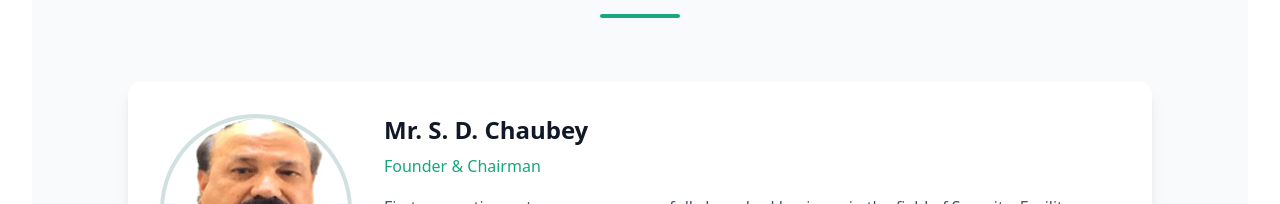
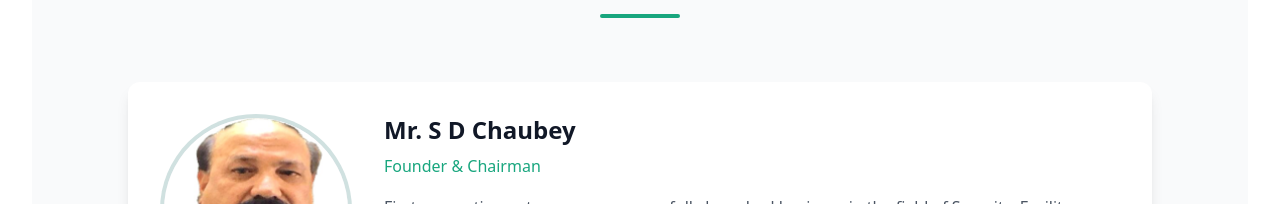
Before and after one commit to ZSSoffice/zsswebsitelive, a React (Vite) app: page / in a window 1280 px wide. Shown: the part 1974-2178 px from the top of the page. Built offline with nearby package versions, Linux system fonts and the light colour scheme.

Commit message:
management board name change

```diff
--- a/src/components/About.jsx
+++ b/src/components/About.jsx
@@ -52,7 +52,7 @@ const About = () => {
                     />
                   </div>
                   <div className="flex-grow text-center md:text-left">
-                    <h4 className="text-2xl font-semibold text-gray-900 mb-2">Mr. S. D. Chaubey</h4>
+                    <h4 className="text-2xl font-semibold text-gray-900 mb-2">Mr. S D Chaubey</h4>
                     <p className="text-primary font-medium mb-4">Founder & Chairman</p>
                     <p className="text-gray-600 leading-relaxed">
                       First generation entrepreneur successfully launched business in the field of Security, Facility Management and Office Support Services.
```
